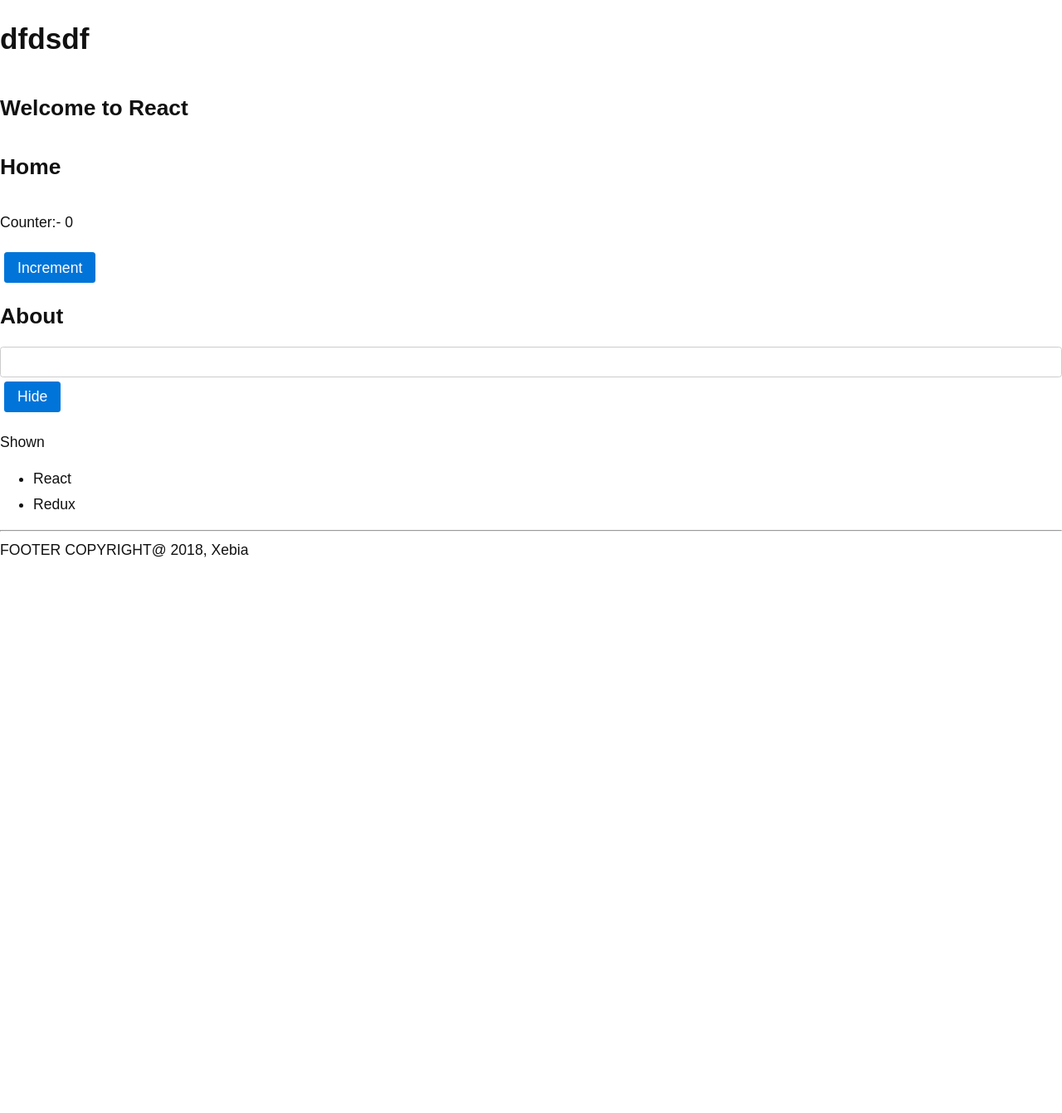
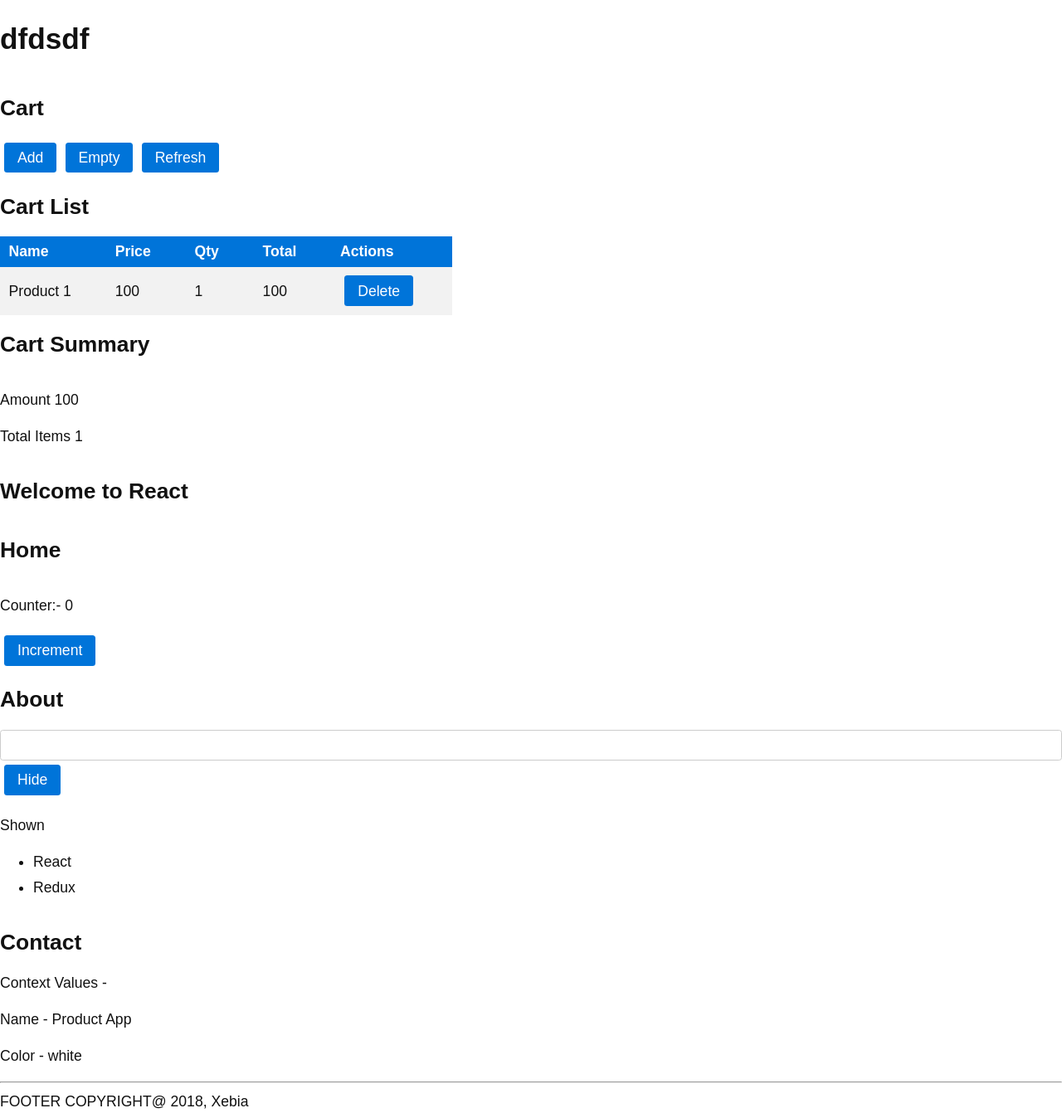
Before and after one commit to gourav8jain/react-training-app-24-26-feb, a React app: page / in a window 1280 px wide. Shown: the whole page at 83% size. Before the commit the page ends 800 px from the top, so only its background shows below. Built offline with nearby package versions, Linux system fonts and the light colour scheme.

Commit message:
changes -- react -- training -- 25-02

```diff
--- a/src/app/App.js
+++ b/src/app/App.js
@@ -3,8 +3,31 @@ import Footer from "./components/Footer";
 import Header from "./components/Header";
 import Home from "./components/Home";
 import About from "./components/About";
+import PropTypes from "prop-types";
+
+import Cart from "./cart/components/Cart";
 
 export default class App extends React.Component {
+
+    // keyword method which react will call only
+    getChildContext() {
+        return {
+                color: this.props.color,
+                name: "Product App"
+            };
+   }
+
+
+   componentWillMount()
+   {
+       console.log("component will mount -- app will mount");
+      // this.recalculateTotal(this.state.items);
+   }
+
+   componentDidMount()
+   {
+       console.log("component did mount -- app did mount");
+   }
 
     // create virtual dom
     render() {
@@ -13,6 +36,7 @@ export default class App extends React.Component {
             <div>
                    {/* <Header title="Product App" />   */}
                    <Header title="dfdsdf" />
+                   <Cart/>
                 <h2>Welcome to React</h2>
             <Home/>
             <About/>
@@ -21,3 +45,10 @@ export default class App extends React.Component {
         )
     }
 }
+
+
+//  keyword method from react
+App.childContextTypes = {
+    color: PropTypes.string,
+    name: PropTypes.string
+  };
--- /dev/null
+++ b/src/app/cart/components/Cart.js
@@ -0,0 +1,129 @@
+
+import React, {Component} from "react";
+import PropTypes from "prop-types";
+
+import CartList from "./CartList";
+import CartSummary from "./CartSummary";
+
+export default class Cart extends Component {
+    constructor(props) {
+        super(props);
+
+        this.state = {
+            items: [{id: 1, price: 100, qty: 1, name: 'Product 1'}],
+            amount: 0, //price * qty of all items
+            count: 0, // qty of all items
+            flag: false //dummy
+        }
+    }
+
+    componentWillMount()
+    {
+        console.log("component will mount -- cart will mount");
+        this.recalculateTotal(this.state.items);
+    }
+
+   // will be called when anything would be deleted -- react will take care of that. -- part of deletion life cycle
+    componentDidMount()
+    {
+        console.log("component did mount -- cart did mount");
+    }
+
+    recalculateTotal(items) {
+        let count = 0;
+        let amount = 0;
+
+        for (let item of  items) {
+            count += item.qty;
+            amount += item.qty * item.price
+        }
+
+        this.setState({
+            // es6 feature
+            count,  // count: count
+            amount
+        })
+    }
+
+    addItem() {
+        let id = Math.ceil(Math.random() * 100000);
+        let item = {
+            id: id,
+            name: `Product ${id}`,
+            price: Math.ceil(Math.random() * 100),
+            qty: 1
+        }
+
+        //TODO:
+
+        let newItems=[...this.state.items,item];
+        this.setState({
+            items:newItems
+        });
+
+        this.recalculateTotal(newItems);
+
+    }
+
+    removeItem(id) {
+        //TODO:
+
+    }
+
+    empty() {
+        this.setState({
+            items: []
+        })
+
+        this.recalculateTotal([]);
+    }
+
+    refresh() {
+        //dummy
+        this.setState({
+            flag: !this.state.flag
+        })
+
+    }
+
+    render() {
+        console.log("Cart Render");
+
+        return (
+            <div>
+            <h2>Cart</h2>
+
+            <button onClick={() => this.addItem() }>
+             Add
+            </button>
+
+
+            <button onClick={() => this.empty() }>
+                Empty
+            </button>
+
+
+
+            <button onClick={() => this.refresh() }>
+                Refresh
+            </button>
+
+            <CartList items={this.state.items}
+
+
+            />
+
+            <CartSummary amount={this.state.amount} count={this.state.count} />
+            </div>
+        )
+    }
+}
+
+
+Cart.defaultProps = {
+
+}
+
+Cart.propTypes = {
+
+}
--- /dev/null
+++ b/src/app/cart/components/CartItem.js
@@ -0,0 +1,48 @@
+
+import React, {Component} from "react";
+import PropTypes from "prop-types";
+
+export default class CartItem extends Component {
+    constructor(props) {
+        super(props);
+    }
+
+
+    render() {
+
+        let {item} = this.props;
+        console.log("CartItem Render", item.id);
+
+        return (
+            <tr>
+                <td>{item.name}</td>
+                <td>{item.price}</td>
+                <td>
+                     {item.qty}
+                </td>
+                <td>{item.price * item.qty}</td>
+
+                <td>
+                    <button onClick={ () => {} }>
+                        Delete
+                    </button>
+                </td>
+            </tr>
+        )
+    }
+
+    componentWillUnmount()
+    {
+        console.log("cart item will unmount");
+    }
+
+}
+
+
+CartItem.defaultProps = {
+
+}
+
+CartItem.propTypes = {
+
+}
--- /dev/null
+++ b/src/app/cart/components/CartList.js
@@ -0,0 +1,48 @@
+
+import React, {Component} from "react";
+import PropTypes from "prop-types";
+
+import CartItem from "./CartItem";
+
+export default class CartList extends Component {
+    constructor(props) {
+        super(props);
+    }
+
+
+    render() {
+        console.log("CartList render");
+        return (
+            <div>
+            <h2>Cart List</h2>
+            <table>
+                <tbody>
+                    <tr>
+                        <th>Name</th>
+                        <th>Price</th>
+                        <th>Qty</th>
+                        <th>Total</th>
+                        <th>Actions</th>
+                    </tr>
+
+                    {
+                        this.props.items.map(item => (
+                            <CartItem key={item.id} item = {item}
+                            />
+                        ))
+                    }
+                </tbody>
+                </table>
+            </div>
+        )
+    }
+}
+
+
+CartList.defaultProps = {
+
+}
+
+CartList.propTypes = {
+
+}
--- /dev/null
+++ b/src/app/cart/components/CartSummary.js
@@ -0,0 +1,49 @@
+
+import React, {Component} from "react";
+import PropTypes from "prop-types";
+
+export default class CartSummary extends Component {
+    constructor(props) {
+        super(props);
+    }
+
+    // called whenever parent render called on update cycle
+    componentWillReceiveProps(nextProps)
+    {
+        console.log("summary will receive next", nextProps);
+        console.log("summary current props", this.props);
+    }
+
+    //called when parent render is called
+    //called when this.setState called on update cycle
+    //return true, calls this.render
+
+    shouldComponentUpdate(nextProps,nextState)
+    {
+       console.log("summary should update -- called shouldComponentUpdate");
+        return nextProps.amount!=this.props.amount || nextProps.count!=this.props.count;
+    }
+
+    render() {
+        console.log("CartSummary render");
+        return (
+            <div>
+            <h2>Cart Summary</h2>
+            <p> Amount {this.props.amount} </p>
+            <p> Total Items {this.props.count} </p>
+            </div>
+        )
+    }
+}
+
+
+// defaultProps is static, keyword
+CartSummary.defaultProps = {
+    amount: 0,
+    count: 0
+}
+
+CartSummary.propTypes = {
+    amount: PropTypes.number,
+    count: PropTypes.number
+}
--- a/src/app/components/About.js
+++ b/src/app/components/About.js
@@ -1,6 +1,7 @@
 
 import React, {Component} from "react";
 import PropTypes from "prop-types";
+import Contact from "./Contact"
 
 export default class About extends Component {
     constructor(props) {
@@ -87,6 +88,7 @@ export default class About extends Component {
                   }
             </ul>
             }
+            <Contact/>
             </div>
         )
     }
--- /dev/null
+++ b/src/app/components/Contact.js
@@ -0,0 +1,43 @@
+
+import React, {Component} from "react";
+import PropTypes from "prop-types";
+
+export default class Contact extends Component {
+    constructor(props) {
+        super(props);
+    }
+
+    componentDidMount() {
+
+    }
+
+    render() {
+        return (
+            <div>
+            <h2>Contact</h2>
+            Context Values -
+            <p>
+            Name - {this.context.name}
+            </p>
+            <p>
+            Color - {this.context.color}
+            </p>
+
+            </div>
+        )
+    }
+}
+
+
+Contact.defaultProps = {
+
+}
+
+Contact.propTypes = {
+
+}
+
+Contact.contextTypes={
+    color:PropTypes.string,
+    name:PropTypes.string
+}
--- a/src/main.js
+++ b/src/main.js
@@ -7,5 +7,7 @@ import App1 from './app/App';
 
 // COMPARE REAL AND VIRTUAL DOM
 
-render(<App1/>, // virtual dom
+
+// passing the props into the childs
+render(<App1 color="white"/>, // virtual dom
 document.getElementById("root"));
```
Also changed, not shown: src/app/components/Comtact.js (deleted).
